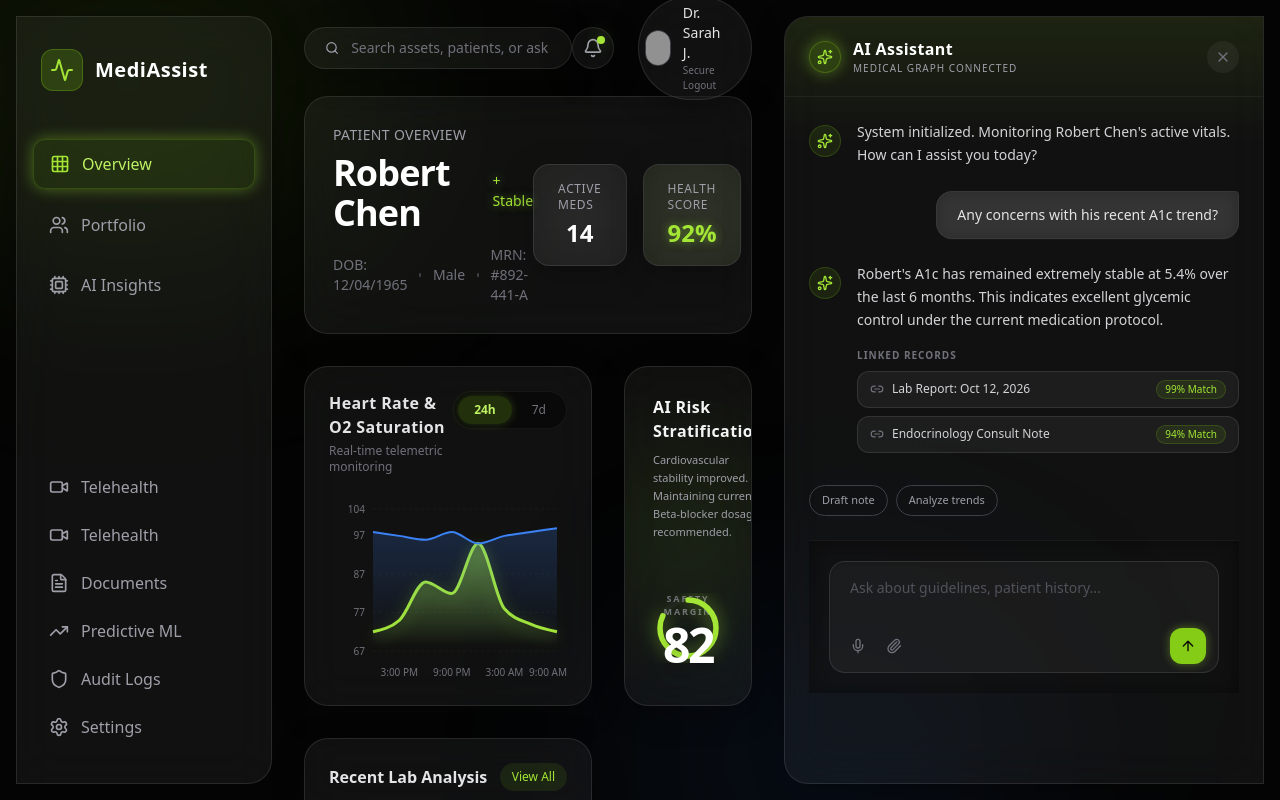
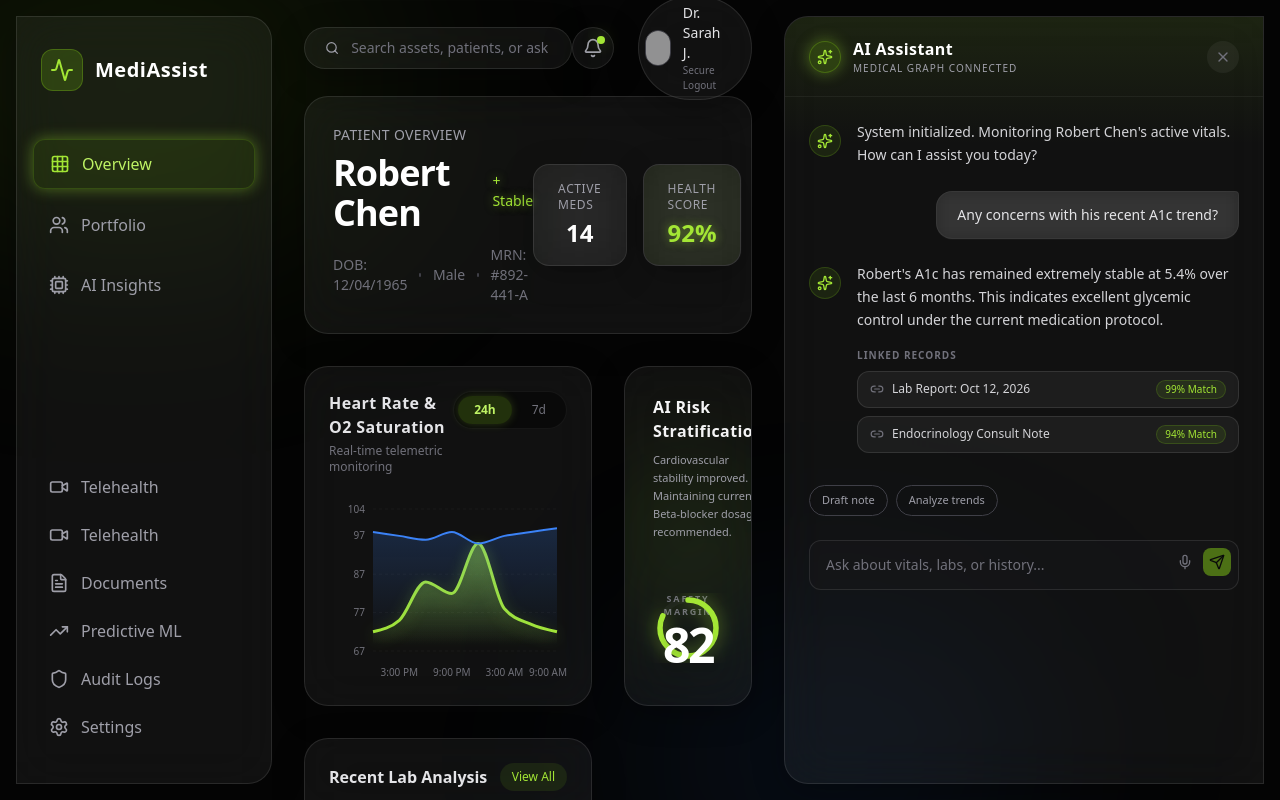
Before and after one commit to Aschio12/medi-assist-ai, a Next.js app in the folder apps/web/: page / in a window 1280 px wide. Built offline with nearby package versions, Linux system fonts and the light colour scheme; grey boxes are pictures that could not be loaded.

Commit message:
Phase 8 (12/19): Wire ChatInput form submission into Next.js Server Actions and Redaction pipeline

```diff
--- a/apps/web/src/components/copilot/ChatInput.tsx
+++ b/apps/web/src/components/copilot/ChatInput.tsx
@@ -1,19 +1,49 @@
-import { Mic, Paperclip, ArrowUp } from 'lucide-react';
-export function ChatInput() {
+'use client';
+import { useState } from 'react';
+import { Send, Mic } from 'lucide-react';
+import { redactClinicalNotes } from '@/app/actions/redact';
+
+interface ChatInputProps {
+  onSend?: (text: string) => void;
+  disabled?: boolean;
+}
+
+export function ChatInput({ onSend, disabled }: ChatInputProps) {
+  const [text, setText] = useState('');
+
+  const handleSubmit = async (e: React.FormEvent) => {
+    e.preventDefault();
+    if (!text.trim() || disabled) return;
+
+    // First, pass through Privacy Gateway (Phase 4)
+    const sanitized = await redactClinicalNotes(text);
+
+    if (onSend) {
+      onSend(sanitized.redacted);
+    }
+    setText('');
+  };
+
   return (
-    <div className="p-5 border-t border-white/5 bg-[#050505]/50 backdrop-blur-md relative z-10">
-      <div className="bg-white/5 border border-white/10 rounded-2xl p-2 focus-within:border-neon-500/50 focus-within:bg-white/10 transition-all shadow-inner relative overflow-hidden">
-        <textarea placeholder="Ask about guidelines, patient history..." className="w-full bg-transparent border-none outline-none resize-none h-12 text-sm px-3 py-2 text-zinc-200 placeholder:text-zinc-600 font-light" />
-        <div className="flex justify-between items-center mt-1 px-1">
-          <div className="flex gap-1">
-            <button className="p-2 text-zinc-500 hover:text-neon-300 hover:bg-neon-500/10 rounded-xl transition-colors"><Mic className="h-4 w-4" /></button>
-            <button className="p-2 text-zinc-500 hover:text-neon-300 hover:bg-neon-500/10 rounded-xl transition-colors"><Paperclip className="h-4 w-4" /></button>
-          </div>
-          <button className="bg-neon-500 hover:bg-neon-400 text-zinc-950 p-2.5 rounded-xl transition-all shadow-[0_0_10px_rgba(163,230,53,0.4)]">
-            <ArrowUp className="h-4 w-4 font-bold" />
-          </button>
-        </div>
+    <form onSubmit={handleSubmit} className="relative">
+      <input
+        type="text"
+        value={text}
+        onChange={e => setText(e.target.value)}
+        disabled={disabled}
+        className="w-full bg-zinc-900/50 border border-white/10 rounded-xl pl-4 pr-24 py-3.5 text-sm text-white placeholder-zinc-500 focus:outline-none focus:border-neon-500/50 transition-colors"
+        placeholder="Ask about vitals, labs, or history..."
+      />
+      <div className="absolute right-2 top-2 flex items-center gap-1">
+        <button type="button" className="p-1.5 text-zinc-500 hover:text-white transition-colors"><Mic className="h-4 w-4" /></button>
+        <button
+          type="submit"
+          disabled={disabled || !text.trim()}
+          className="p-1.5 bg-neon-500 text-black rounded-lg hover:bg-neon-400 transition-colors disabled:opacity-50"
+        >
+          <Send className="h-4 w-4" />
+        </button>
       </div>
-    </div>
+    </form>
   );
 }
```
